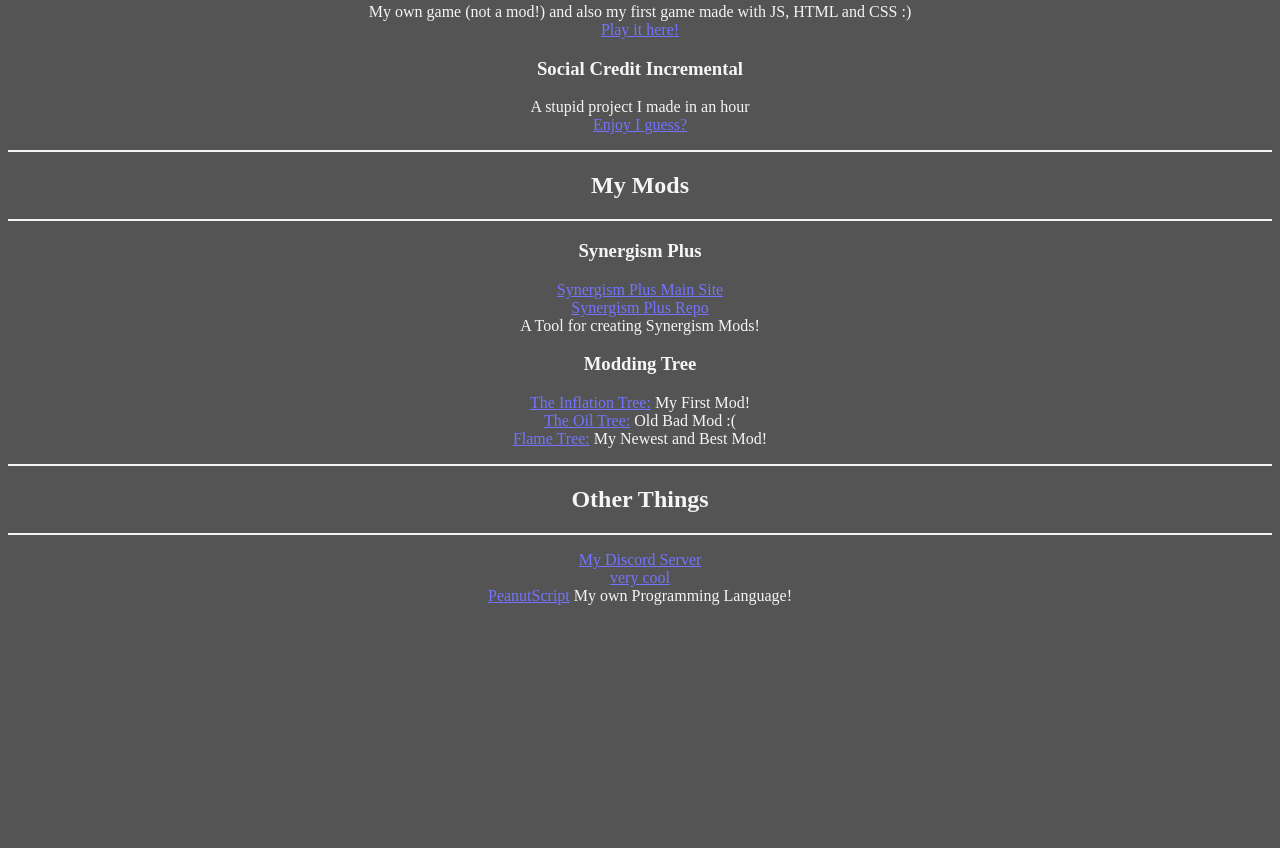
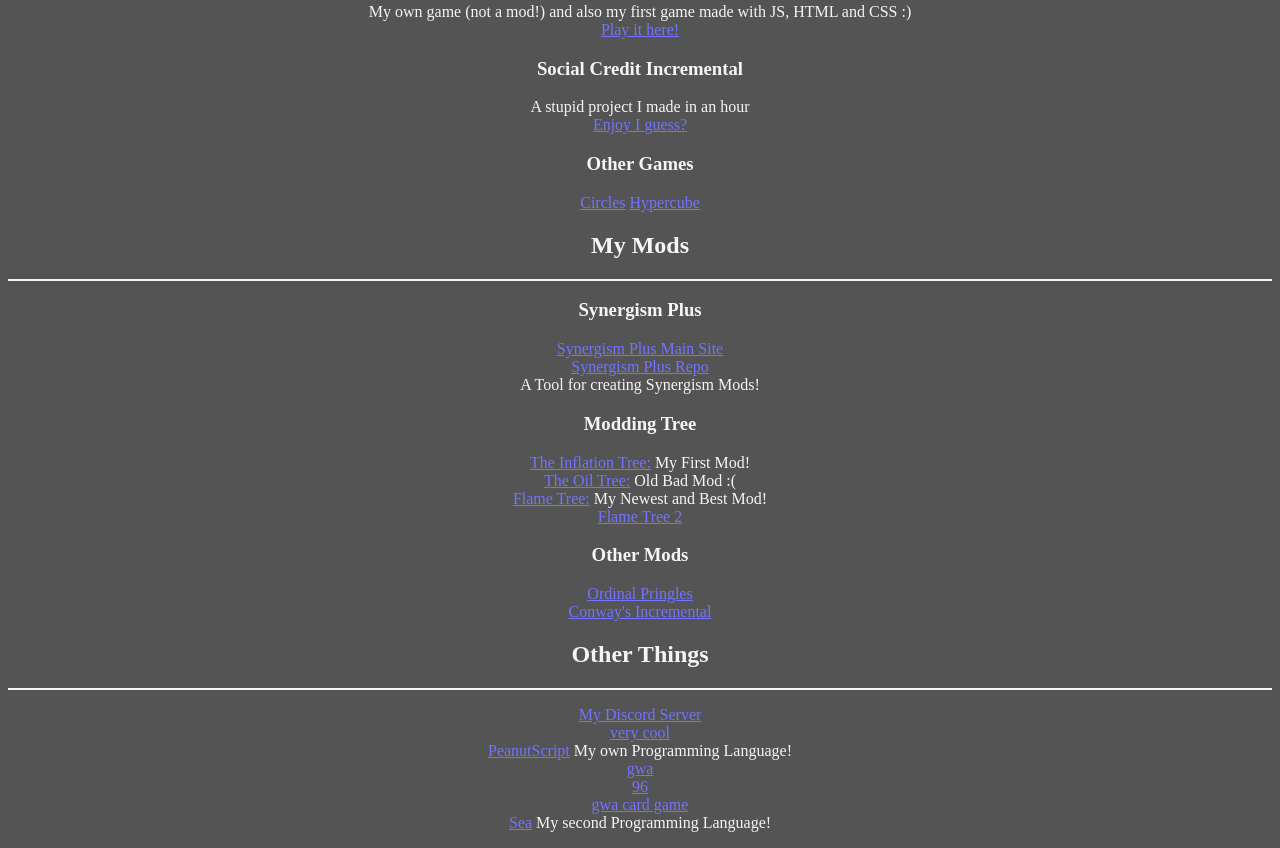
Before and after one commit to FlamemasterNXF/FlamemasterNXF.github.io, a plain HTML site: page index.html in a window 1280 px wide. Shown: the part 380-1228 px from the top of the page. Before the commit the page ends 1001 px from the top, so only its background shows below. Drawn offline with Linux system fonts and the light colour scheme; a web font is replaced by a local one.

Commit message:
Update index.html

```diff
--- a/index.html
+++ b/index.html
@@ -37,6 +37,11 @@
       A stupid project I made in an hour <br>
       <a href="https://flamemasternxf.github.io/social-credit-incremental/">Enjoy I guess?</a>
     </p>
+    <h3>Other Games</h3>
+    <p>
+      <a href="https://flamemasternxf.github.io/Circles/">Circles</a>
+      <a href="https://flamemasternxf.github.io/Hypercube/">Hypercube</a>
+    </p
 
     <hr>
     <h2>My Mods</h2>
@@ -53,9 +58,15 @@
     <p>
       <a href="https://flamemasternxf.github.io/The-Inflation-Tree/">The Inflation Tree:</a> My First Mod! <br>
       <a href="https://flamemasternxf.github.io/the-oil-tree/">The Oil Tree:</a> Old Bad Mod :( <br>
-      <a href="https://flamemasternxf.github.io/Flame-Tree/">Flame Tree:</a> My Newest and Best Mod!
+      <a href="https://flamemasternxf.github.io/Flame-Tree/">Flame Tree:</a> My Newest and Best Mod!<br>
+      <a href="https://flamemasternxf.github.io/Flame-Tree-Rewritten/">Flame Tree 2</a>
     </p>
 
+    <h3>Other Mods</h3>
+    <p>
+      <a href="https://flamemasternxf.github.io/ordinal-pringles/">Ordinal Pringles</a><br>
+      <a href="https://flamemasternxf.github.io/Conways-Incremental/">Conway's Incremental</a>
+    </p
     <hr>
     <h2>Other Things</h2>
     <hr>
@@ -63,7 +74,11 @@
     <p>
       <a href="https://discord.com/invite/Js93DSjBAY">My Discord Server</a> <br>
       <a href="https://www.reddit.com/r/trollface/comments/njhi15/troll_walk_4k_ultra_hd/?utm_source=share&utm_medium=web2x&context=3">very cool</a><br>
-      <a href="https://github.com/FlamemasterNXF/PeanutScript/blob/main/README.md">PeanutScript</a> My own Programming Language!
+      <a href="https://github.com/FlamemasterNXF/PeanutScript/blob/main/README.md">PeanutScript</a> My own Programming Language!<br>
+      <a href="https://flamemasternxf.github.io/gwa/">gwa</a><br>
+      <a href="https://flamemasternxf.github.io/96/">96</a><br>
+      <a href="https://flamemasternxf.github.io/gwa-cardgame/">gwa card game</a><br>
+      <a href="https://github.com/FlamemasterNXF/Sea">Sea</a> My second Programming Language!
     </p>
 
   </body>
```
